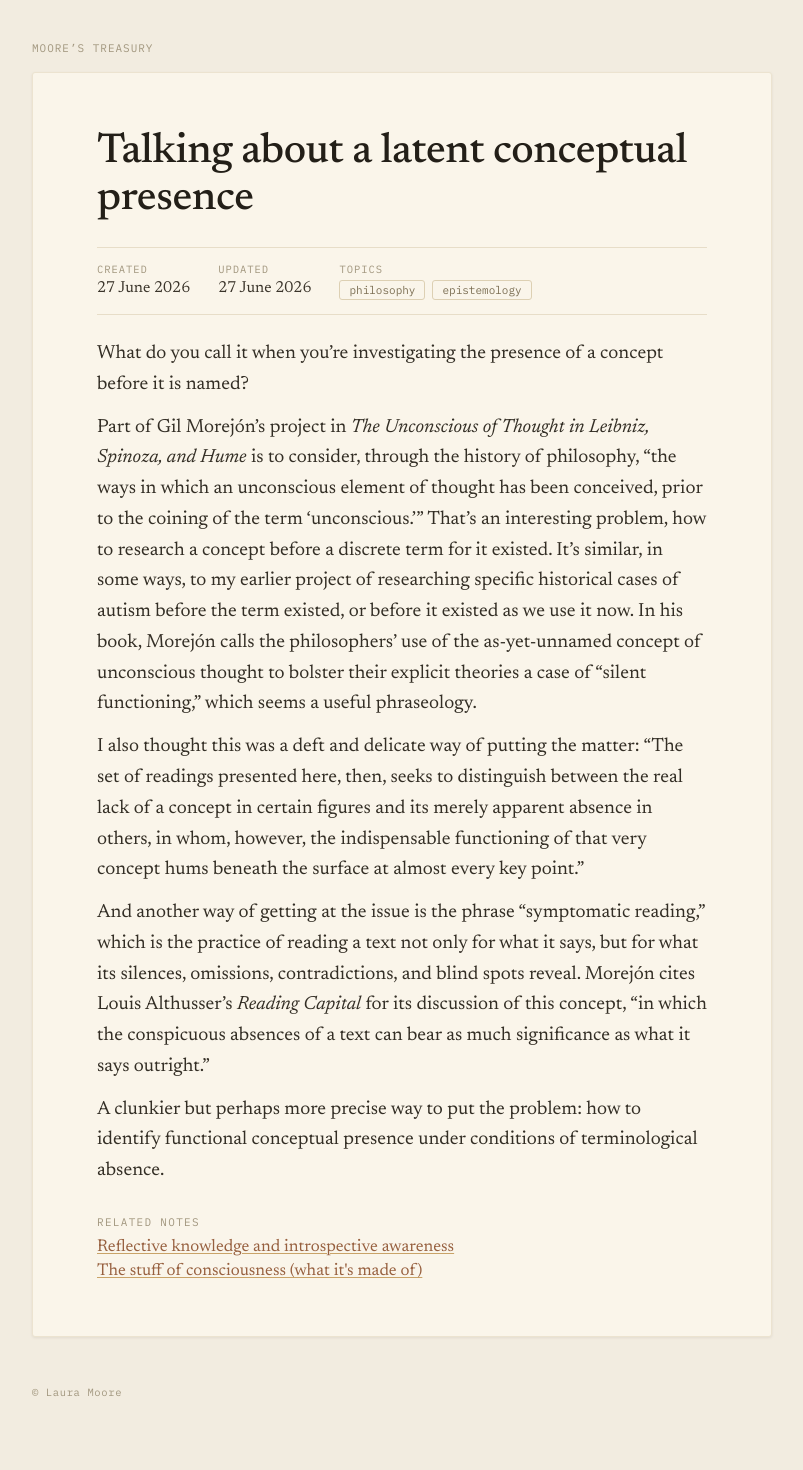
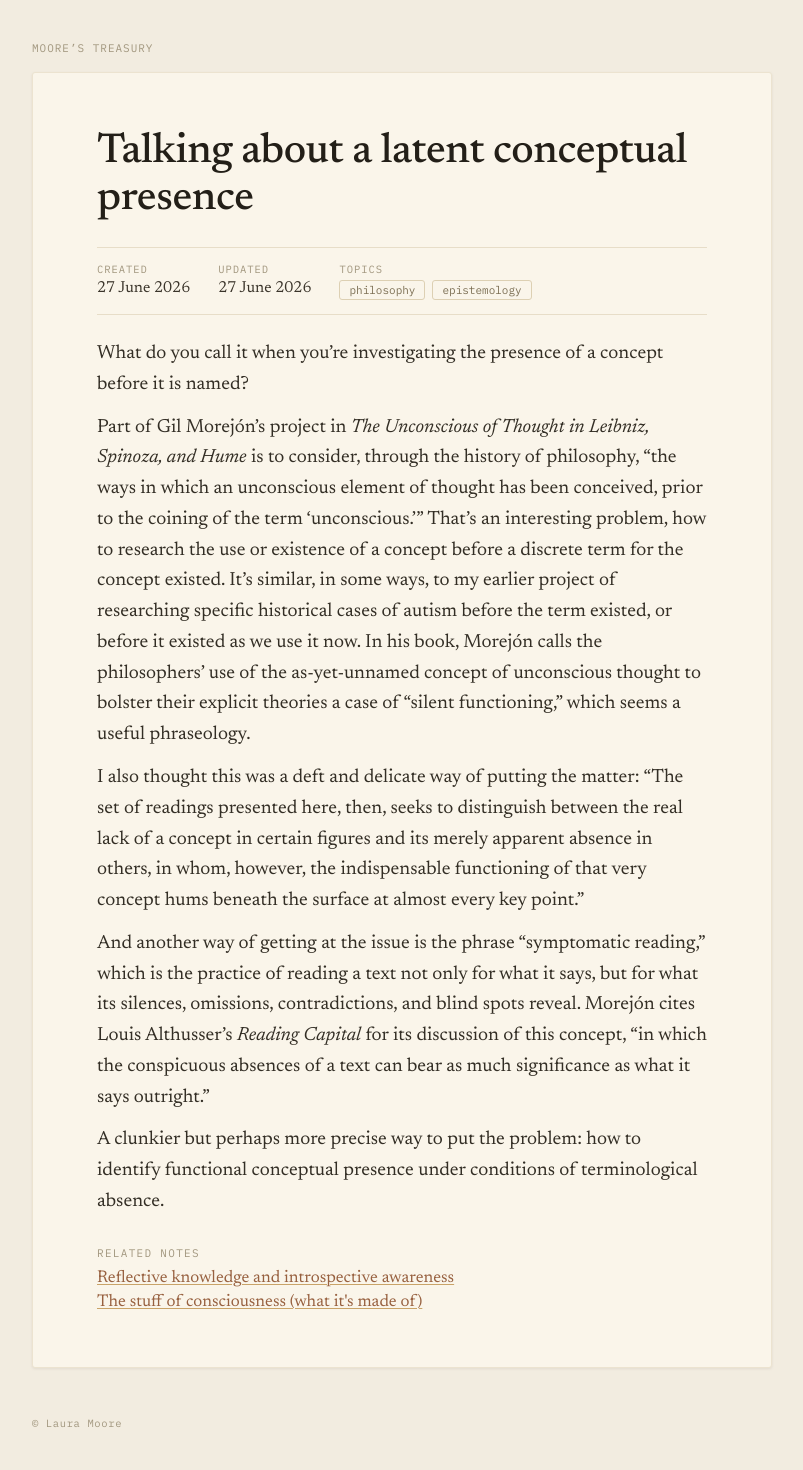
Before and after one commit to lauramoorewrites-del/treasury, a Jekyll site: the page built from _pages/talking-about-a-latent-conceptual-presence.md, in a window 1280 px wide. Shown: the whole page, without its empty margins (238-1041 px from the left). Built offline with Jekyll 4.4.1, drawn with Linux system fonts in a browser that asks for light colours; before the commit the page ends 1439 px from its top, so only the background shows below that.

Commit message:
Revise problem statement in latent conceptual presence entry
Co-Authored-By: Claude Opus 4.6 (1M context) <noreply@anthropic.com>

```diff
--- a/_pages/talking-about-a-latent-conceptual-presence.md
+++ b/_pages/talking-about-a-latent-conceptual-presence.md
@@ -13,7 +13,7 @@ related:
 
 What do you call it when you're investigating the presence of a concept before it is named?
 
-Part of Gil Morejón's project in *The Unconscious of Thought in Leibniz, Spinoza, and Hume* is to consider, through the history of philosophy, "the ways in which an unconscious element of thought has been conceived, prior to the coining of the term 'unconscious.'" That's an interesting problem, how to research a concept before a discrete term for it existed. It's similar, in some ways, to my earlier project of researching specific historical cases of autism before the term existed, or before it existed as we use it now. In his book, Morejón calls the philosophers' use of the as-yet-unnamed concept of unconscious thought to bolster their explicit theories a case of "silent functioning," which seems a useful phraseology.
+Part of Gil Morejón's project in *The Unconscious of Thought in Leibniz, Spinoza, and Hume* is to consider, through the history of philosophy, "the ways in which an unconscious element of thought has been conceived, prior to the coining of the term 'unconscious.'" That's an interesting problem, how to research the use or existence of a concept before a discrete term for the concept existed. It's similar, in some ways, to my earlier project of researching specific historical cases of autism before the term existed, or before it existed as we use it now. In his book, Morejón calls the philosophers' use of the as-yet-unnamed concept of unconscious thought to bolster their explicit theories a case of "silent functioning," which seems a useful phraseology.
 
 I also thought this was a deft and delicate way of putting the matter: "The set of readings presented here, then, seeks to distinguish between the real lack of a concept in certain figures and its merely apparent absence in others, in whom, however, the indispensable functioning of that very concept hums beneath the surface at almost every key point."
 
```
